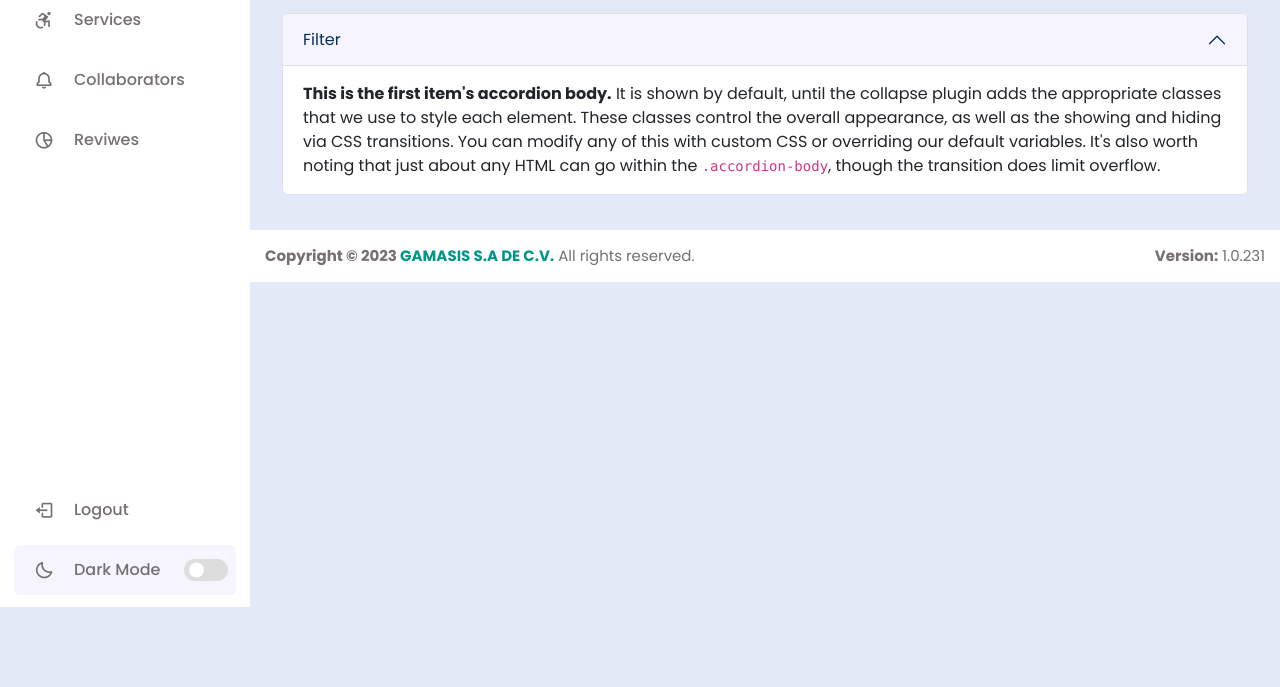
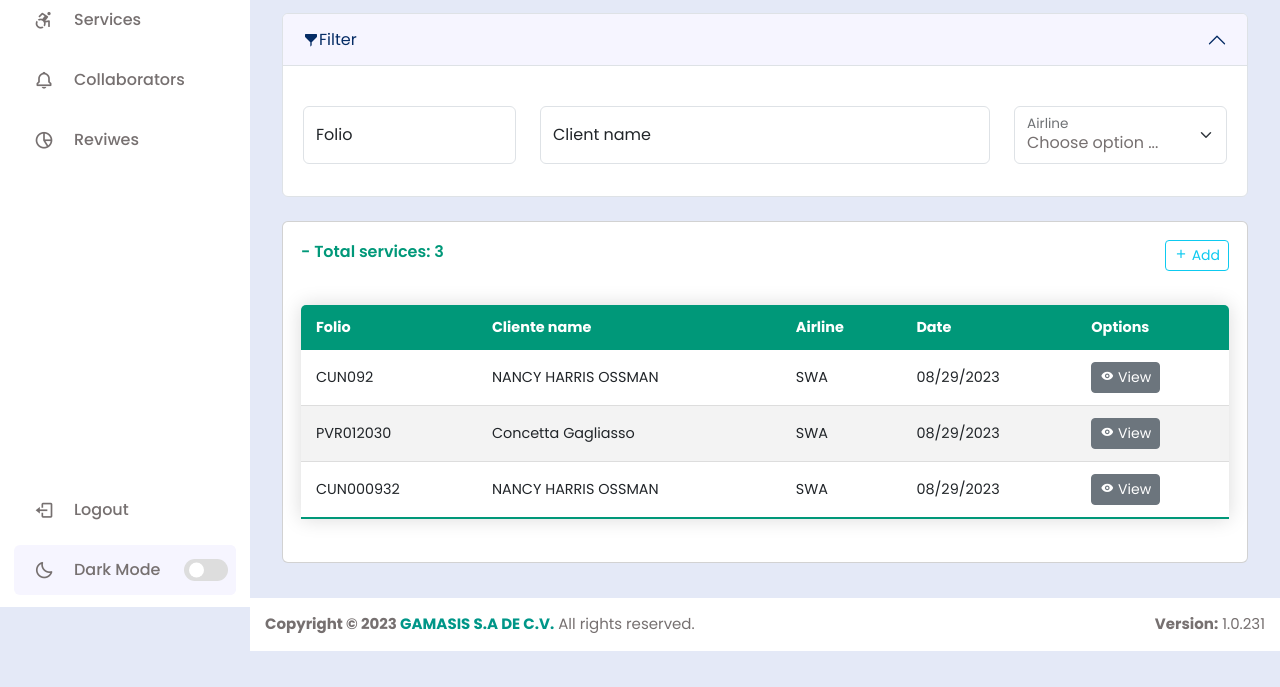
Before and after one commit to FernandoISK/WCH-Web, a plain HTML site: page pages/Collaborator/index.html in a window 1280 px wide. Shown: the part 193-880 px from the top of the page. Drawn offline with nearby package versions, Linux system fonts and the light colour scheme.

Commit message:
Ultimos cambios de pc empresarial

```diff
--- a/pages/Collaborator/index.html
+++ b/pages/Collaborator/index.html
@@ -8,7 +8,7 @@
     <link href='https://unpkg.com/boxicons@2.1.4/css/boxicons.min.css' rel='stylesheet'>
     <link rel="stylesheet" href="/css/wch-style.css">
     <link rel="shortcut icon" href="/images/icon_sm.ico" type="image/x-icon">
-    <title>Dashboard</title>
+    <title> Dashboard | Collaborators</title>
 </head>
 
 <body>
@@ -147,7 +147,7 @@
         <div class="main-content">
             <!-- .title-container -->
             <div class="title-container">
-                <h3>Dashboard</h3>
+                <h3>Collaborators management</h3>
             </div>
             <!-- /.title-container -->
 
@@ -163,31 +163,108 @@
                 <!-- /.breadcrumb -->
 
                 <!-- Main content-->
-
                 <!-- .accordion -->
                 <div class="accordion">
                     <div class="accordion-item">
                         <h2 class="accordion-header">
                             <button class="accordion-button" type="button" data-bs-toggle="collapse"
                                 data-bs-target="#collapseOne" aria-expanded="false" aria-controls="collapseOne">
-                                Filter
+                                <i class='bx bxs-filter-alt'></i> Filter
                             </button>
                         </h2>
                         <div id="collapseOne" class="accordion-collapse collapse show"
                             data-bs-parent="#accordionExample">
                             <div class="accordion-body">
-                                <strong>This is the first item's accordion body.</strong> It is shown by default, until
-                                the collapse plugin adds the appropriate classes that we use to style each element.
-                                These classes control the overall appearance, as well as the showing and hiding via CSS
-                                transitions. You can modify any of this with custom CSS or overriding our default
-                                variables. It's also worth noting that just about any HTML can go within the
-                                <code>.accordion-body</code>, though the transition does limit overflow.
+                                <br>
+                                <div class="row">
+                                    <div class="col-md-3">
+                                        <div class="form-group">
+                                            <div class="form-floating mb-3">
+                                                <input type="email" class="form-control" id="floatingInput"
+                                                    placeholder="name@example.com">
+                                                <label for="floatingInput">Folio</label>
+                                            </div>
+                                        </div>
+                                    </div>
+                                    <div class="col-md-6">
+                                        <div class="form-group">
+                                            <div class="form-floating mb-3">
+                                                <input type="email" class="form-control" id="floatingInput"
+                                                    placeholder="name@example.com">
+                                                <label for="floatingInput">Client name</label>
+                                            </div>
+                                        </div>
+                                    </div>
+                                    <div class="col-md-3">
+                                        <div class="form-group">
+                                            <div class="form-floating mb-3">
+                                                <select class="form-select" id="floatingSelect"
+                                                    aria-label="Floating label select example">
+                                                    <option selected>Choose option ...</option>
+                                                </select>
+                                                <label for="floatingSelect">Airline</label>
+                                            </div>
+                                        </div>
+                                    </div>
+                                </div>
                             </div>
                         </div>
                     </div>
                 </div>
                 <!-- .accordion -->
+                <br>
+                <div class="card">
+                    <div class="row-content">
+                        <div class="row">
+                            <div class="col-auto me-auto card-title-header">
+                                <p>- Total services: 3 </p>
+                            </div>
+                            <div class="col-auto">
+                                <button type="button" class="btn btn-sm btn-outline-info" data-bs-toggle="modal"
+                                    data-bs-target="#exampleModal"><i class='bx bx-plus'></i> Add</button>
+                            </div>
+                        </div>
 
+                        <table class="content-table">
+                            <thead>
+                                <tr>
+                                    <th>Folio</th>
+                                    <th>Cliente name</th>
+                                    <th>Airline</th>
+                                    <th>Date</th>
+                                    <th>Options</th>
+                                </tr>
+
+                            </thead>
+                            <tbody>
+                                <tr>
+                                    <td>CUN092</td>
+                                    <td>NANCY HARRIS OSSMAN</td>
+                                    <td>SWA</td>
+                                    <td>08/29/2023</td>
+                                    <td><button type="button" class="btn btn-sm btn-secondary"> <i
+                                                class='bx bxs-show'></i> View</button></td>
+                                </tr>
+                                <tr>
+                                    <td>PVR012030</td>
+                                    <td>Concetta Gagliasso</td>
+                                    <td>SWA</td>
+                                    <td>08/29/2023</td>
+                                    <td><button type="button" class="btn btn-sm btn-secondary"> <i
+                                                class='bx bxs-show'></i> View</button></td>
+                                </tr>
+                                <tr>
+                                    <td>CUN000932</td>
+                                    <td>NANCY HARRIS OSSMAN</td>
+                                    <td>SWA</td>
+                                    <td>08/29/2023</td>
+                                    <td><button type="button" class="btn btn-sm btn-secondary"> <i
+                                                class='bx bxs-show'></i> View</button></td>
+                                </tr>
+                            </tbody>
+                        </table>
+                    </div>
+                </div>
                 <!--/ Main content-->
             </div>
             <!-- /.container -->
```
Also changed, not shown: pages/Services/index.html (+1 -1 lines), pages/dashboard.html (+4 -2 lines), images/background-login.jpg (deleted), images/icon_lg.png (deleted).
